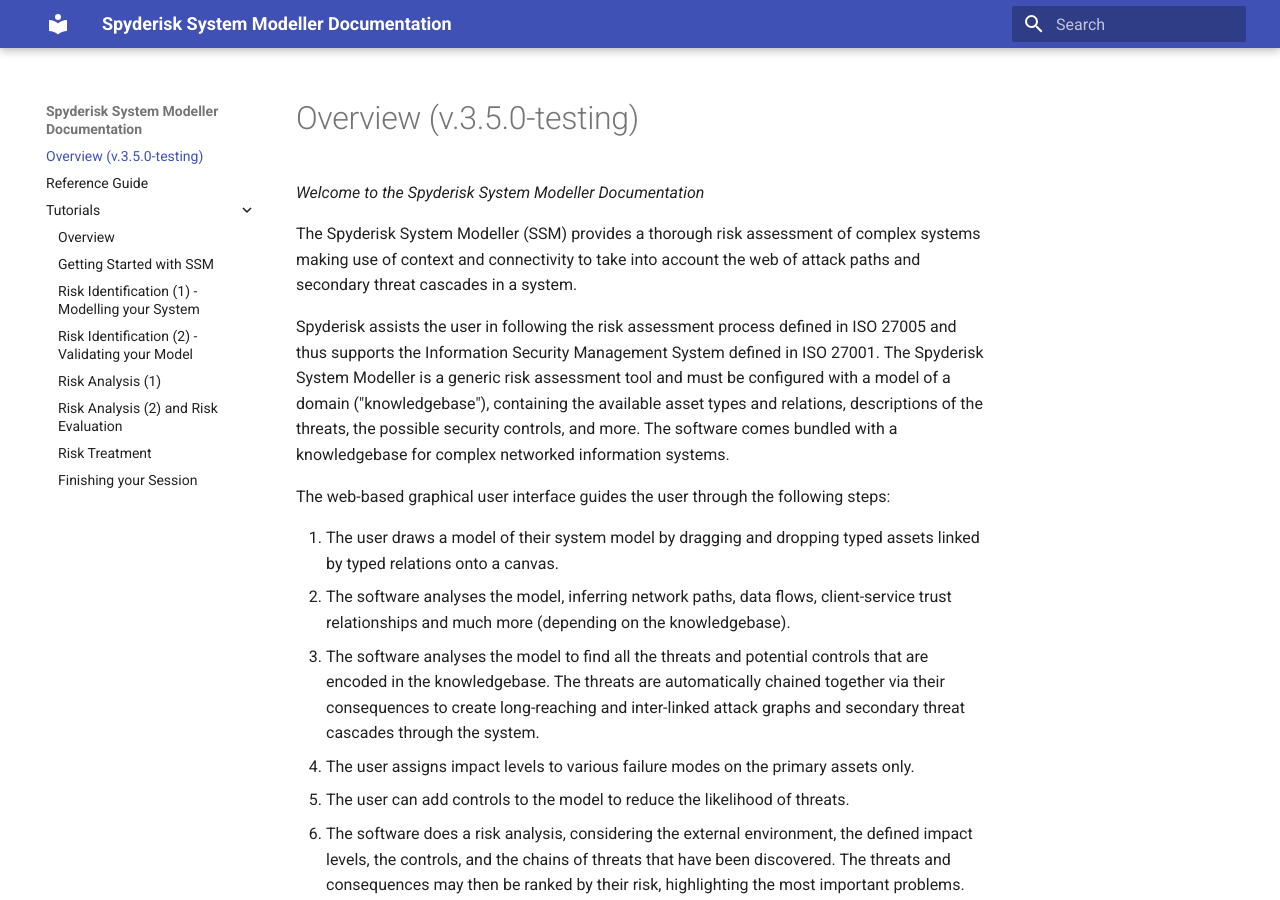
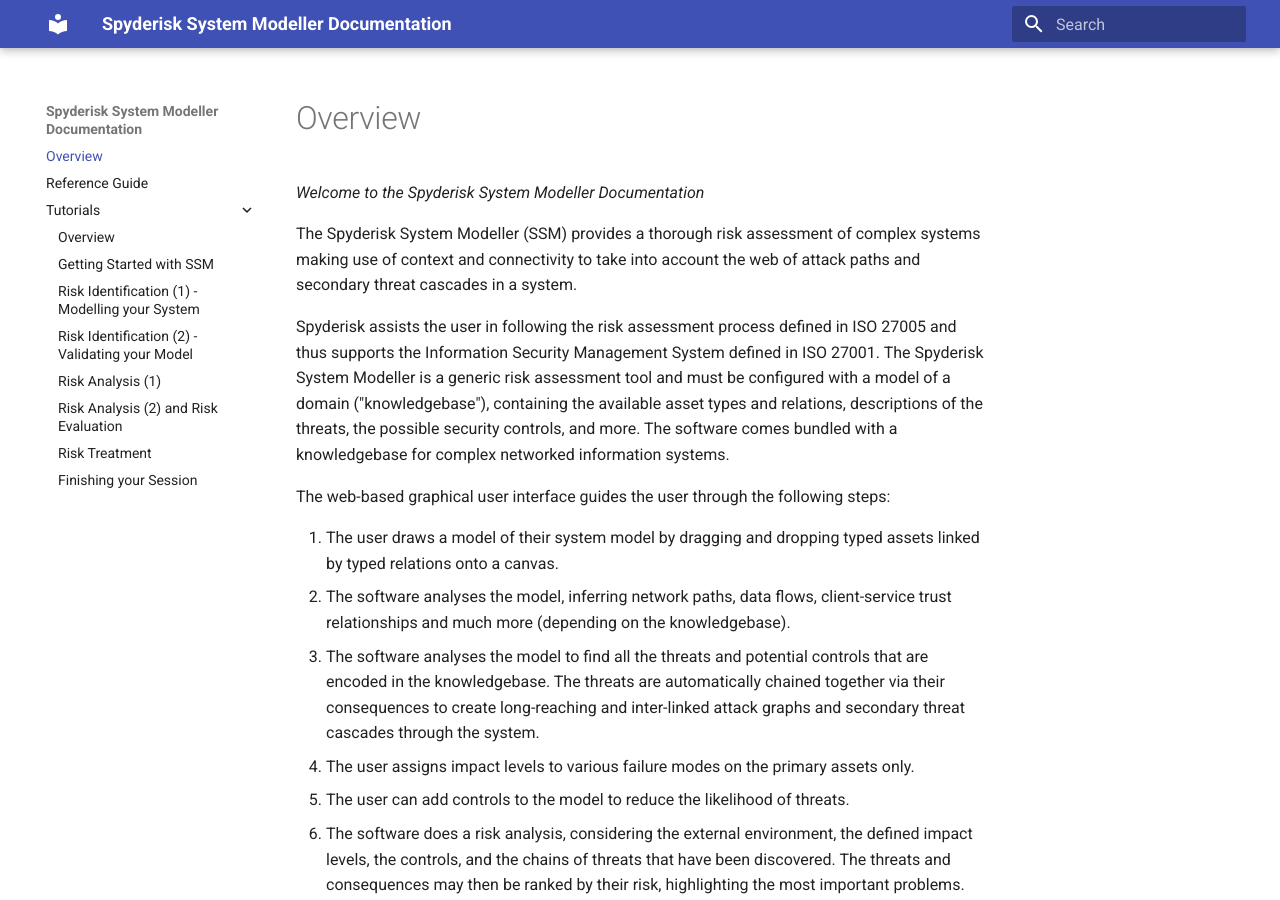
Before and after one commit to Spyderisk/system-modeller-docs, an MkDocs documentation site: the page built from docs/index.md, in a window 1280 px wide and 900 px high. Built offline with MkDocs 1.6.1 and Material for MkDocs 9.7.7, drawn with Linux system fonts in a browser that asks for light colours.

Commit message:
#1 remove testing changes

```diff
--- a/docs/index.md
+++ b/docs/index.md
@@ -1,4 +1,4 @@
-# Overview (v.3.5.0-testing)
+# Overview
 
 *Welcome to the Spyderisk System Modeller Documentation*
 
```
Also changed, not shown: 1 other file.
